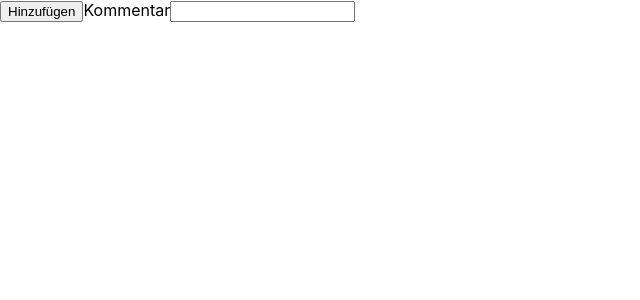
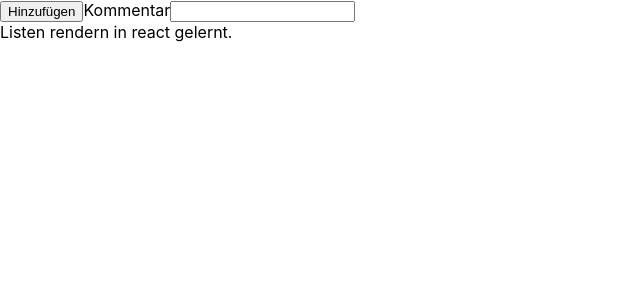
Before and after one commit to hco/react-camp-2022-06, a React (Create React App) app: page / in a window 1280 px wide. Shown: the top 300 px of the page, without its empty margins (0-640 px from the left). Built offline with nearby package versions, Linux system fonts and the light colour scheme.

Commit message:
added initial state to useTimeEntries hook

```diff
--- a/src/App.tsx
+++ b/src/App.tsx
@@ -3,7 +3,14 @@ import TimeEntriesList from "./components/TimeEntriesList";
 import useTimeEntries from "./hooks/useTimeEntries";
 
 function App() {
-  const { timeEntries, addTimeEntry } = useTimeEntries();
+  const { timeEntries, addTimeEntry } = useTimeEntries([
+    {
+      id: "1d5829",
+      comment: "Listen rendern in react gelernt.",
+      start: new Date(),
+      end: new Date(),
+    },
+  ]);
 
   return (
     <>
--- a/src/hooks/useTimeEntries.ts
+++ b/src/hooks/useTimeEntries.ts
@@ -1,8 +1,8 @@
 import { TimeEntry } from "../domain/TimeEntry";
 import { useState } from "react";
 
-const useTimeEntries = () => {
-  const [timeEntries, setTimeEntries] = useState<TimeEntry[]>([]);
+const useTimeEntries = (initialState: TimeEntry[] = []) => {
+  const [timeEntries, setTimeEntries] = useState<TimeEntry[]>(initialState);
 
   return {
     timeEntries: timeEntries,
```
